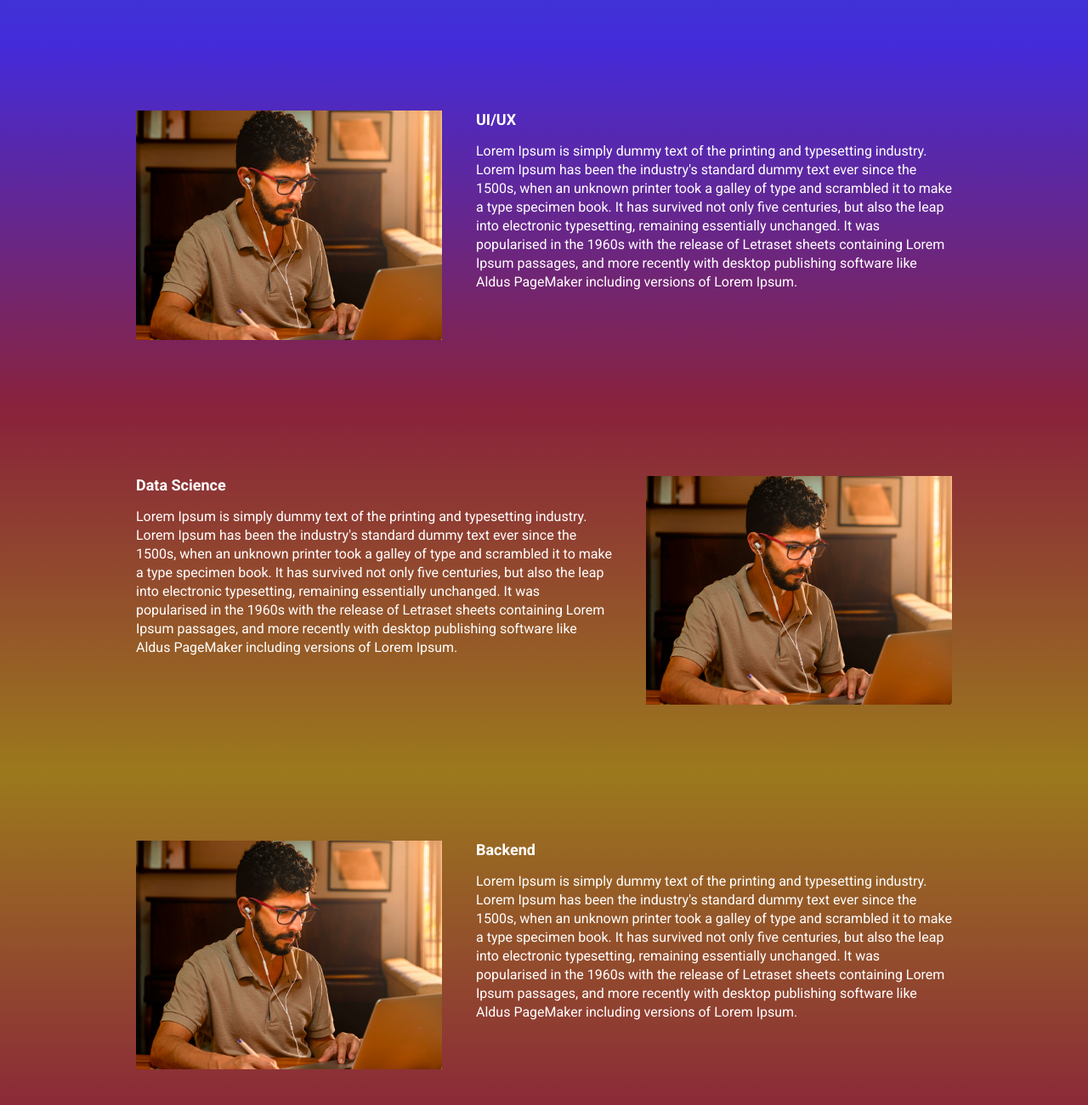
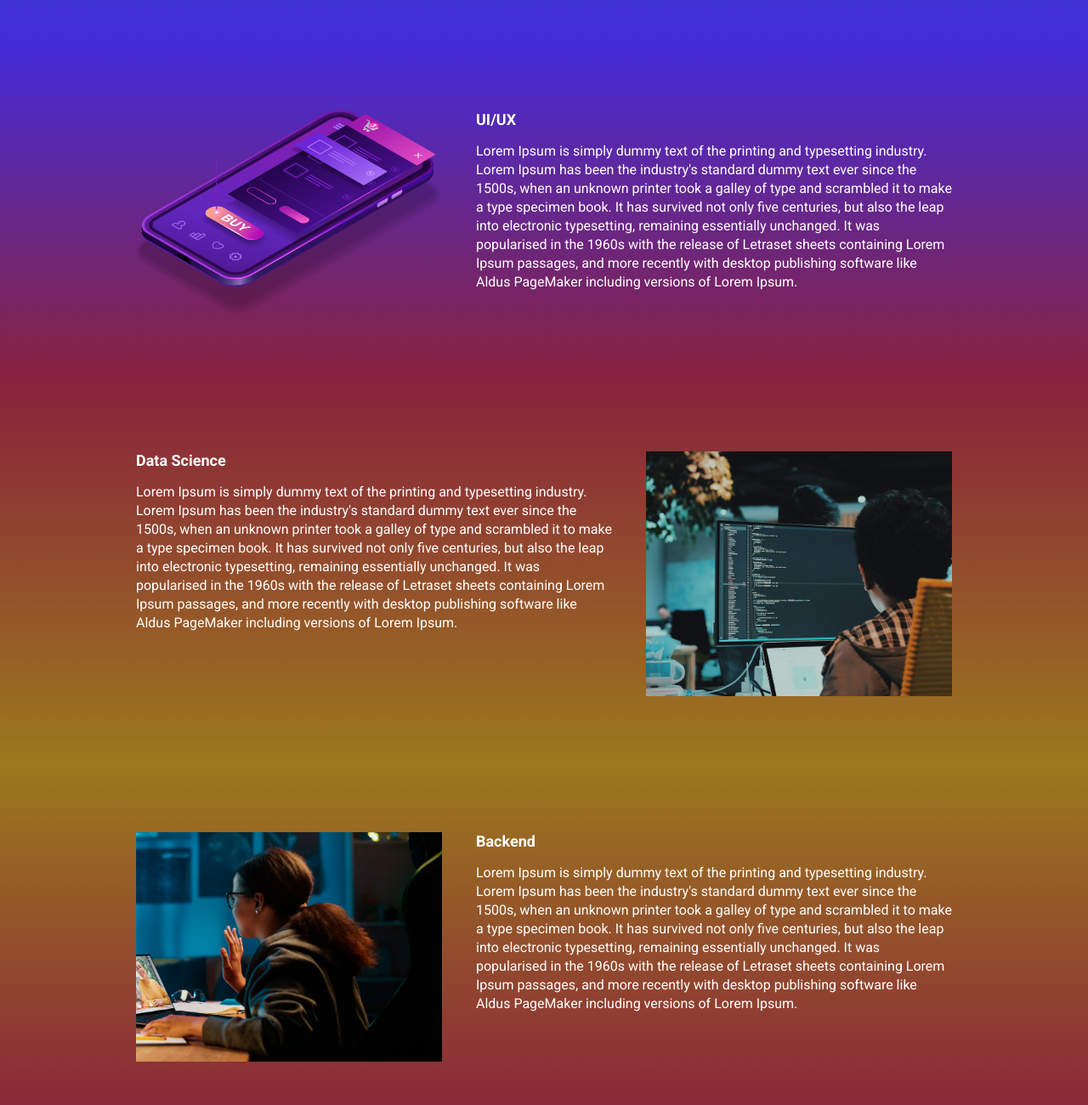
Before and after one commit to iagovalverde/ebac_tech_talks, a website built with Parcel: page src/index.html in a window 1280 px wide. Shown: the part 940-2240 px from the top of the page at 85% size. Built offline with nearby package versions, Linux system fonts and the light colour scheme.

```diff
--- a/package.json
+++ b/package.json
@@ -13,6 +13,7 @@
   "devDependencies": {
     "@parcel/transformer-sass": "^2.9.3",
     "parcel": "^2.9.3",
-    "sharp": "^0.31.3"
+    "sharp": "^0.31.3",
+    "htmlnano": "2.0.3"
   }
 }
--- a/src/index.html
+++ b/src/index.html
@@ -57,7 +57,7 @@
                     Lorem Ipsum is simply dummy text of the printing and typesetting industry. Lorem Ipsum has been the industry's standard dummy text ever since the 1500s, when an unknown printer took a galley of type and scrambled it to make a type specimen book. It has survived not only five centuries, but also the leap into electronic typesetting, remaining essentially unchanged. It was popularised in the 1960s with the release of Letraset sheets containing Lorem Ipsum passages, and more recently with desktop publishing software like Aldus PageMaker including versions of Lorem Ipsum.
                 </p>
             </div>
-            <img class="event__image" src="./images/frontend.png" alt="Front-end">
+            <img class="event__image" src="./images/ui-ux.png" alt="Front-end">
         </div>
     </section>
     <section class="event event--data-science">
@@ -68,7 +68,7 @@
                     Lorem Ipsum is simply dummy text of the printing and typesetting industry. Lorem Ipsum has been the industry's standard dummy text ever since the 1500s, when an unknown printer took a galley of type and scrambled it to make a type specimen book. It has survived not only five centuries, but also the leap into electronic typesetting, remaining essentially unchanged. It was popularised in the 1960s with the release of Letraset sheets containing Lorem Ipsum passages, and more recently with desktop publishing software like Aldus PageMaker including versions of Lorem Ipsum.
                 </p>
             </div>
-            <img class="event__image" src="./images/frontend.png" alt="Front-end">
+            <img class="event__image" src="./images/data.png" alt="Front-end">
         </div>
     </section>
     <section class="event event--backend event--image-left">
@@ -79,7 +79,7 @@
                     Lorem Ipsum is simply dummy text of the printing and typesetting industry. Lorem Ipsum has been the industry's standard dummy text ever since the 1500s, when an unknown printer took a galley of type and scrambled it to make a type specimen book. It has survived not only five centuries, but also the leap into electronic typesetting, remaining essentially unchanged. It was popularised in the 1960s with the release of Letraset sheets containing Lorem Ipsum passages, and more recently with desktop publishing software like Aldus PageMaker including versions of Lorem Ipsum.
                 </p>
             </div>
-            <img class="event__image" src="./images/frontend.png" alt="Front-end">
+            <img class="event__image" src="./images/backend.png" alt="Front-end">
         </div>
     </section>
 
```
Also changed, not shown: 1 other file.
